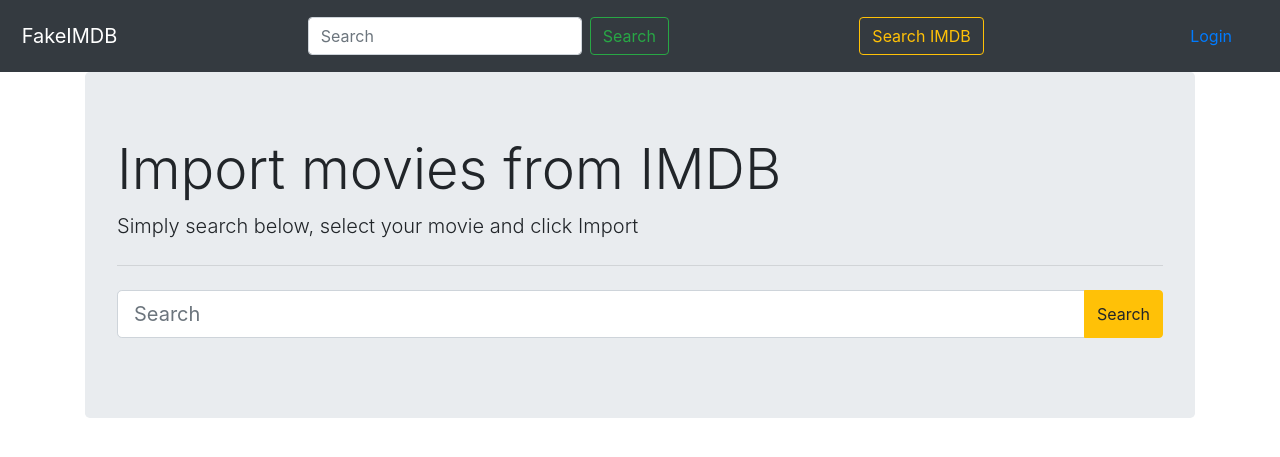
After one commit to BuckyTheBoss/moviereviews, a Django app: page /imdbsearch in a window 1280 px wide. The commit adds this page. Shown: the top 457 px of the page. Run offline with Django 3.2, Linux system fonts and the light colour scheme; some libraries are stand-ins or nearby versions.

Commit message:
added a whole bunch of stuff

```diff
--- a/fakeimdb/movies/templates/base.html
+++ b/fakeimdb/movies/templates/base.html
@@ -22,21 +22,25 @@
       FakeIMDB
     </a>
     <div class="navbar nav-item">
-
+    <form class="form-inline my-2 my-lg-0" method="post" action="{% url 'search' %}">
+          {% csrf_token %}
+          <input  class="form-control mr-sm-2" type="search" name="search" placeholder="Search" aria-label="Search">
+          <button class="btn btn-outline-success my-2 my-sm-0" type="submit">Search</button>
+        </form>
+</div>
+        <div class="navbar nav-item">
+    <a href="{% url 'imdbsearch' %}" class="btn btn-outline-warning">Search IMDB</a>
+    </div>
+    <div class="navbar nav-item">
       {% if request.user.is_authenticated %}
         <div class="navbar nav-item">
-          <span class="nav-item text-light font-weight-bold">{{ request.user.username }}</span>
-          <a class="nav-item nav-link" href="{% url 'logout' %}">Logout</a>
+          <span class="nav-item text-light font-weight-bold">{{ request.user.username | capfirst }}</span>
+          <a class="nav-item nav-link" href="{% url 'logout' %}"><img src="https://img.icons8.com/metro/26/000000/exit.png"></a>
         </div>
       {% else %}
         <a class="nav-item nav-link" href="{% url 'login' %}">Login</a>
       {% endif %}
     </div>
-    <form class="form-inline my-2 my-lg-0" method="post" action="{% url 'search' %}">
-          {% csrf_token %}
-          <input  class="form-control mr-sm-2" type="search" name="search" placeholder="Search" aria-label="Search">
-          <button class="btn btn-outline-success my-2 my-sm-0" type="submit">Search</button>
-        </form>
   </nav>
   {% endblock %}
   {% block content %}{% endblock %}
--- /dev/null
+++ b/fakeimdb/movies/templates/imdb_results.html
@@ -0,0 +1,40 @@
+{% extends "base.html" %}
+{% block title %}IMDb import | FakeIMDB{% endblock %}
+{% load crispy_forms_tags %}
+{% block content %}
+	<div class="container">
+		{% if movies %}
+			<h3>Search results for: <span class="h5">"{{text}}"</span></h3>
+			<div class="row">
+				<ul class="list-group">
+					{% for movie in movies %}
+
+						<li class="d-flex justify-content-between list-group-item">
+							<h5 class="card-title">{{movie.title}} <span class="h6">({{movie.year}})</span></h5>
+
+							<a href="{% url 'imdb_movie' movie.movieID %}" class="btn btn-warning ml-5">View Movie</a>
+						</li>
+					{% endfor %}
+				</ul>
+			</div>
+		{% else %}
+			<div class="jumbotron">
+				<h1 class="display-4">Import movies from IMDB</h1>
+				<p class="lead">Simply search below, select your movie and click Import</p>
+				<hr class="my-4">
+
+				<form method="post">
+					{% csrf_token %}
+					<div class="input-group mb-3">
+					<input  class="form-control form-control-lg" type="search" name="search" placeholder="Search" aria-label="Search" aria-describedby="button-addon2">
+					<div class="input-group-append">
+						<button class="btn btn-warning" type="submit" id="button-addon2">Search</button>
+					</div>
+				</div>
+				</form>
+			</div>
+		{% endif %}
+	</div>
+
+</div>
+{% endblock %}
--- a/fakeimdb/movies/templates/search_results.html
+++ b/fakeimdb/movies/templates/search_results.html
@@ -3,17 +3,21 @@
 {% load crispy_forms_tags %}
 {% block content %}
 	<div class="container">
+	<h3>Search results for: <span class="h5">"{{text}}"</span></h3>
+
 		<div class="row">
+
 			{% for movie in results %}
 				<div class="card moviecard m-4" >
 					<img src="{{movie.small_img}}" class="card-img-top" alt="...">
 					<div class="card-body">
 						<h5 class="card-title">{{movie.title}}</h5>
 						<p class="card-text">{{movie.desc | truncatechars:100 }}</p>
-						<a href="{% url 'movie' movie.id %}" class="btn btn-primary">Reviews</a>
+						<a href="{% url 'movie' movie.id %}" class="btn btn-primary">Movie Page</a>
 					</div>
 				</div>
 			{% endfor %}
+
 		</div>
 
 	</div>
--- a/fakeimdb/movies/urls.py
+++ b/fakeimdb/movies/urls.py
@@ -11,5 +11,7 @@ urlpatterns = [
 	path('reviews/<int:review_id>/upvote', views.upvote, name='upvote'),
 	path('reviews/<int:review_id>/downvote', views.downvote, name='downvote'),
 	path('search', views.search, name='search'),
-
+	path('imdbsearch', views.imdbsearch, name='imdbsearch'),
+	path('imdbmovie/<int:tt>', views.imdb_movie, name='imdb_movie'),
+	path('imdbmovie/<int:tt>/add', views.add_movie, name='add_movie')
 ]
--- a/fakeimdb/movies/views.py
+++ b/fakeimdb/movies/views.py
@@ -4,8 +4,7 @@ from django.contrib.auth.decorators import login_required
 from django.contrib.auth.forms import UserCreationForm
 from django.contrib.auth import login, authenticate
 from django.db.models import Q
-
-
+from imdb import IMDb
 
 # Create your views here.
 
@@ -94,3 +93,30 @@ def search(request):
 		Q(desc__icontains=text) )
 
 	return render(request, 'search_results.html', {'results' : results, 'text' : text})
+
+def imdbsearch(request):
+	if request.method != 'POST':
+		return render(request, 'imdb_results.html')
+	text = request.POST.get('search', '')
+	ia = IMDb()
+	movies = ia.search_movie(text)
+	return render(request, 'imdb_results.html', {'movies' : movies, 'text' : text})
+
+def imdb_movie(request, tt):
+	ia = IMDb()
+	movie = ia.get_movie(tt)
+	return render(request, 'imdbmovie.html', {'movie' : movie})
+
+
+def add_movie(request, tt):
+	ia = IMDb()
+	imdb_movie = ia.get_movie(tt)
+	movie = Movie(
+			title = imdb_movie['title'],
+			desc = imdb_movie.get('plot outline', None),
+			pub_date = imdb_movie['year'],
+			small_img = imdb_movie['cover'],
+			big_img = imdb_movie['full-size cover url']
+			)
+	movie.save()
+	return redirect('movie', movie.id)
```
Also changed, not shown: fakeimdb/movies/templates/imdbmovie.html (added, +19 -0 lines), fakeimdb/movies/templates/movie.html (+8 -6 lines), fakeimdb/movies/templates/review.html (+6 -5 lines).
